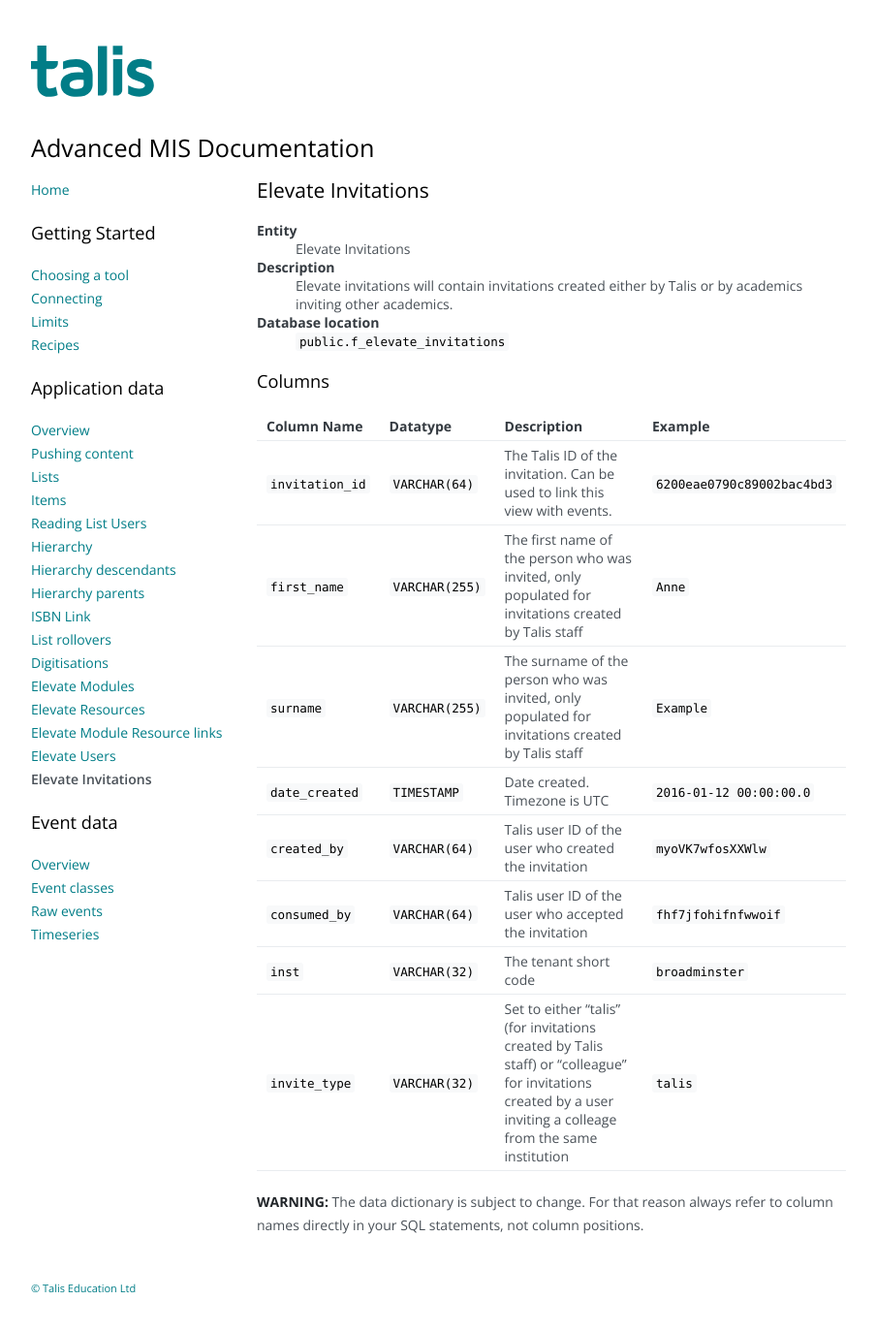
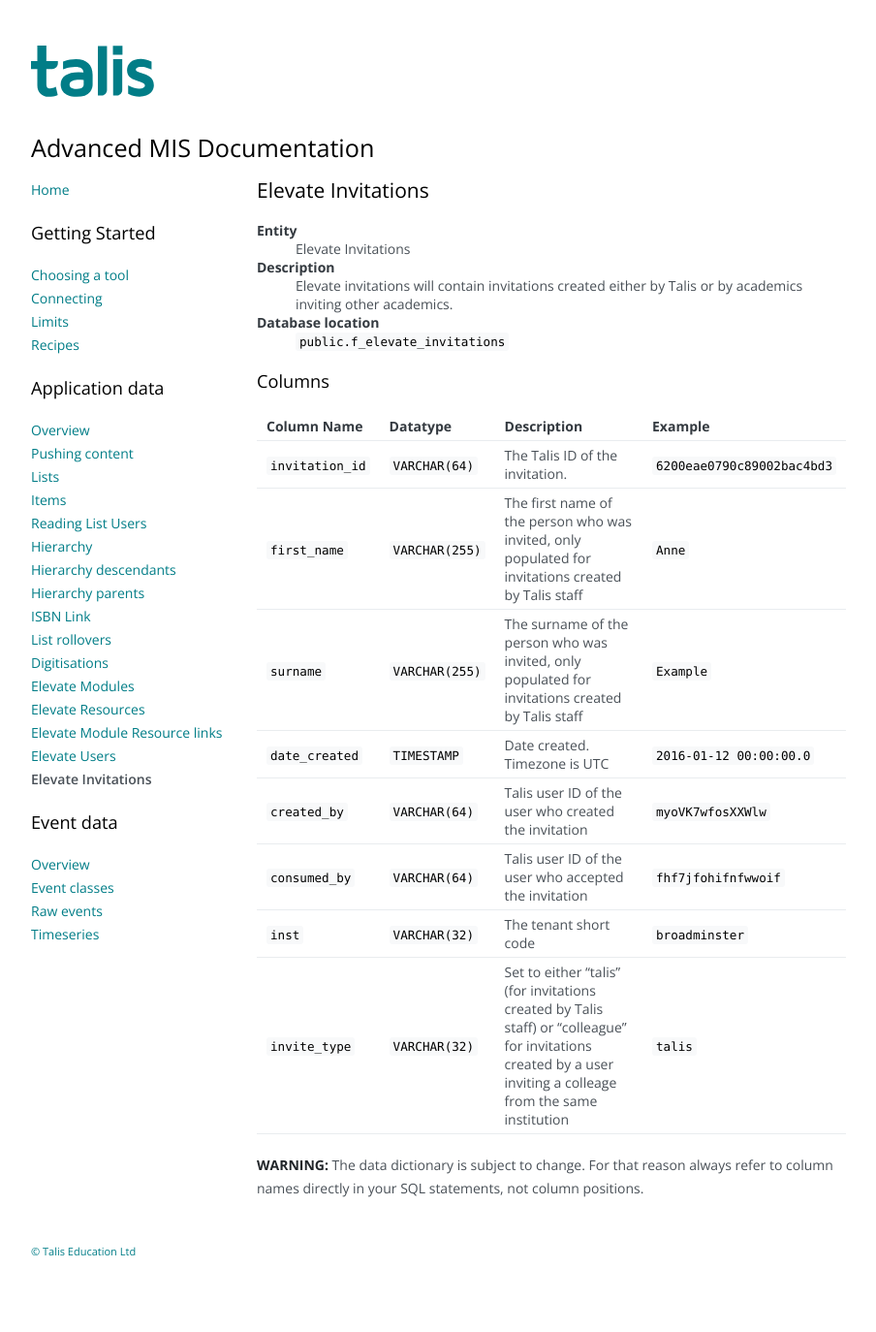
Before and after one commit to techfromsage/advanced-mis, a Jekyll site: the page built from topics/elevate-invitations.md, in a window 1280 px wide. Shown: the whole page at 97% size, without its empty margins (142-1046 px from the left). Built offline with Jekyll 4.4.1, drawn with Linux system fonts in a browser that asks for light colours; nearby versions of some CDN libraries; after the commit the page ends 1336 px from its top, so only the background shows below that.

Commit message:
Removing reference to invitation events - we don't have any

```diff
--- a/topics/elevate-invitations.md
+++ b/topics/elevate-invitations.md
@@ -20,7 +20,7 @@ body_class: elevate-invitations
 
 | Column Name | Datatype | Description  | Example
 | --- | --- | --- | ---------- |
-| `invitation_id` | `VARCHAR(64)` | The Talis ID of the invitation. Can be used to link this view with events. | `6200eae0790c89002bac4bd3` |
+| `invitation_id` | `VARCHAR(64)` | The Talis ID of the invitation. | `6200eae0790c89002bac4bd3` |
 | `first_name`|`VARCHAR(255)` | The first name of the person who was invited, only populated for invitations created by Talis staff | `Anne` |
 | `surname`|`VARCHAR(255)` | The surname of the person who was invited, only populated for invitations created by Talis staff | `Example` |
 | `date_created` | `TIMESTAMP` | Date created. Timezone is UTC | `2016-01-12 00:00:00.0` |
```
